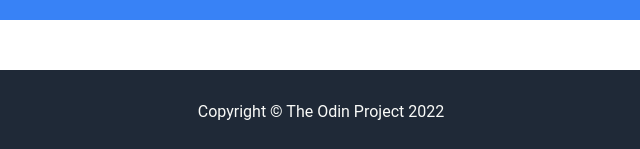
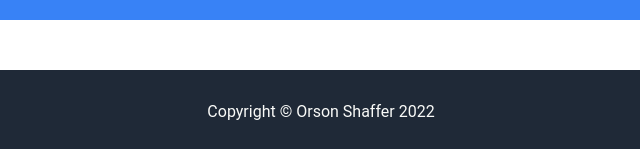
Before and after one commit to Oshaff/Landing, a plain HTML site: page index.html in a window 1280 px wide. Shown: the part 1473-1622 px from the top of the page, 319-959 px from the left. Drawn offline with Linux system fonts and the light colour scheme.

Commit message:
changed copyright

```diff
--- a/index.html
+++ b/index.html
@@ -80,7 +80,7 @@
         </div>
     </div>
     <div class="footer">
-        Copyright © The Odin Project 2022
+        Copyright © Orson Shaffer 2022
     </div>
 </body>
 </html>
```
